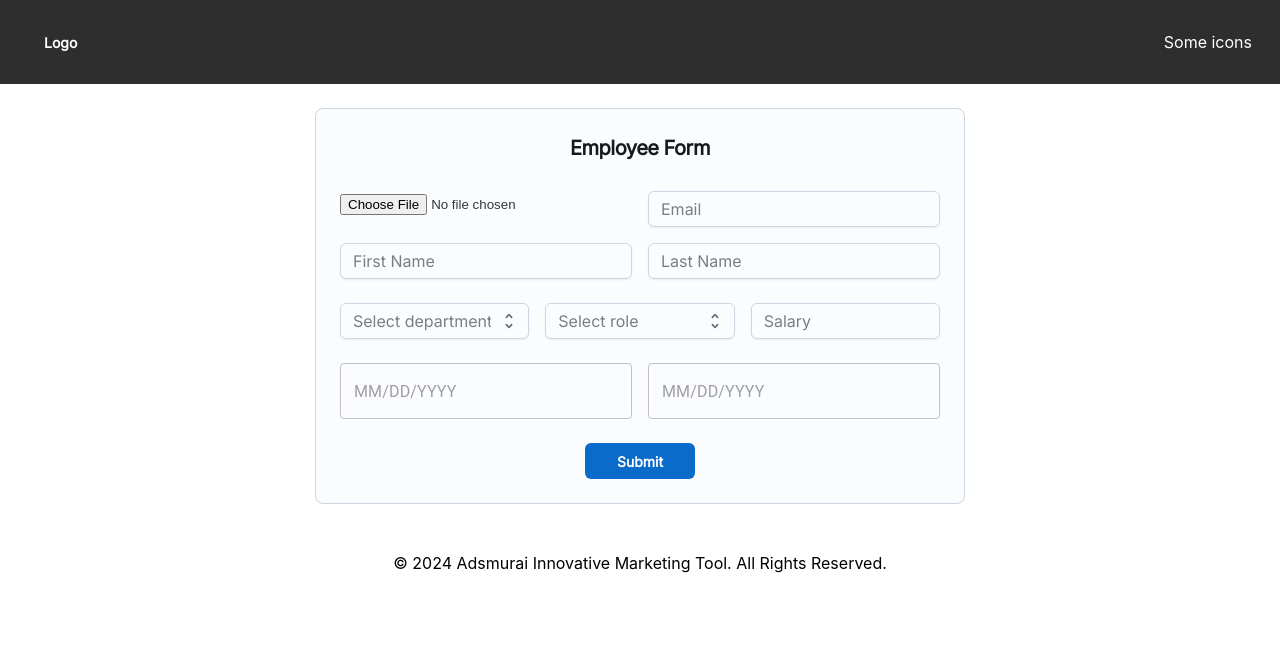
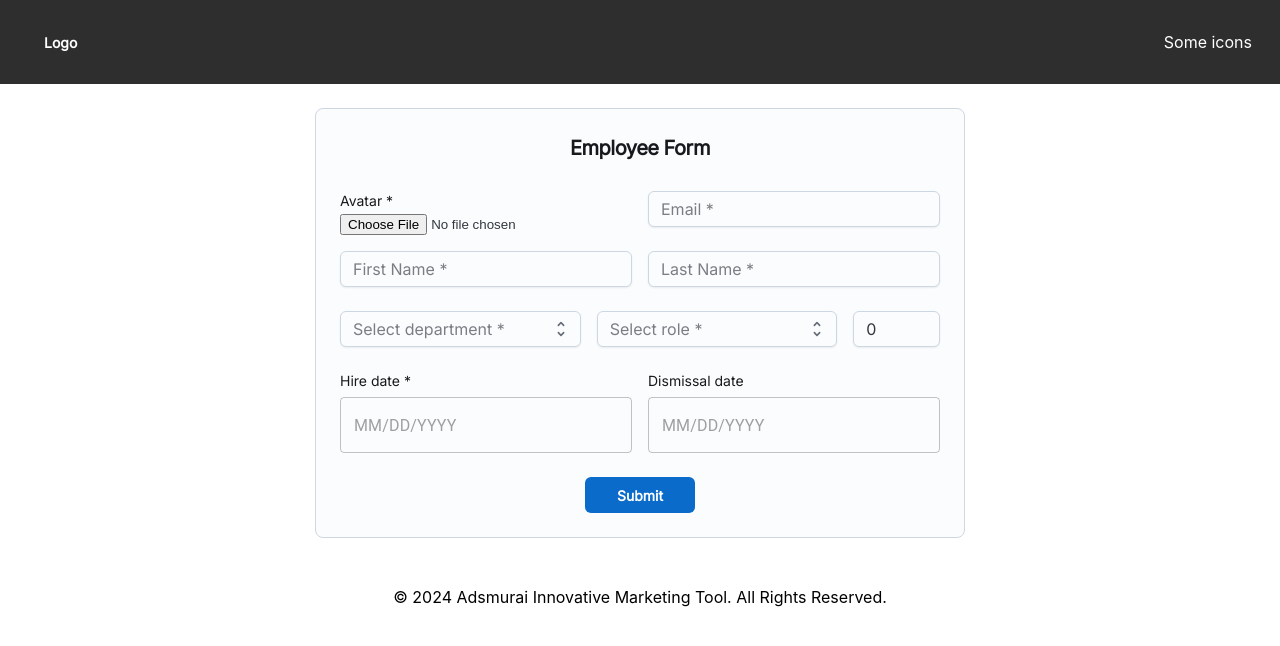
Before and after one commit to rafabarranco/adsmurai, a React (Vite) app: page /create in a window 1280 px wide. Shown: the top 646 px of the page. Built offline with nearby package versions, Linux system fonts and the light colour scheme.

Commit message:
Link employee creation form to API and refactor some validations

```diff
--- a/package.json
+++ b/package.json
@@ -45,6 +45,7 @@
     "@testing-library/react": "^16.0.1",
     "@types/react": "^18.3.3",
     "@types/react-dom": "^18.3.0",
+    "@types/uuid": "^10.0.0",
     "@vitejs/plugin-react": "^4.3.1",
     "@vitest/coverage-v8": "^2.1.3",
     "cypress": "^13.13.3",
@@ -62,6 +63,7 @@
     "sass": "^1.77.8",
     "typescript": "^5.5.3",
     "typescript-eslint": "^8.0.0",
+    "uuid": "^10.0.0",
     "vite": "^5.4.0",
     "vitest": "^2.1.0",
     "zod": "^3.23.8"
--- a/src/views/Employees/Create/index.tsx
+++ b/src/views/Employees/Create/index.tsx
@@ -2,6 +2,7 @@ import { FC, ReactElement } from 'react';
 import { useForm, Controller, SubmitHandler } from 'react-hook-form';
 import { zodResolver } from '@hookform/resolvers/zod';
 import dayjs, { Dayjs } from 'dayjs';
+import { v4 as uuidv4 } from 'uuid';
 
 import Grid from '@mui/joy/Grid';
 import Button from '@mui/joy/Button';
@@ -11,15 +12,22 @@ import Select from '@mui/joy/Select';
 import Option from '@mui/joy/Option';
 import Card from '@mui/joy/Card';
 import Input from '@mui/joy/Input';
+import FormLabel from '@mui/joy/FormLabel';
 import { DatePicker } from '@mui/x-date-pickers/DatePicker';
 import { LocalizationProvider } from '@mui/x-date-pickers/LocalizationProvider';
 import { AdapterDayjs } from '@mui/x-date-pickers/AdapterDayjs';
 
+import useEmployees from '../../../models/employees/useEmployees';
+
 import schema from './validations';
 
 import { TEmployeeCreation } from './types';
+import { IEmployeeDetails } from '../../../models/employees/types';
+import { useNavigate } from 'react-router-dom';
 
 const EmployeeCreation: FC = (): ReactElement => {
+  const navigate = useNavigate();
+  const { addEmployee } = useEmployees();
   const {
     control,
     handleSubmit,
@@ -29,14 +37,14 @@ const EmployeeCreation: FC = (): ReactElement => {
   } = useForm<TEmployeeCreation>({
     resolver: zodResolver(schema),
     defaultValues: {
-      picture: null,
+      picture: '',
       firstName: '',
       lastName: '',
       email: '',
       department: '',
       role: '',
-      salary: '',
-      hireDate: null,
+      salary: 0,
+      hireDate: '',
       dismissalDate: null,
     },
   });
@@ -45,8 +53,16 @@ const EmployeeCreation: FC = (): ReactElement => {
     setValue('picture', fileURL);
   };
 
-  const onSubmit: SubmitHandler<TEmployeeCreation> = (data) => {
-    console.log(data);
+  const onSubmit: SubmitHandler<TEmployeeCreation> = async (data) => {
+    try {
+      await addEmployee({
+        ...data,
+        id: uuidv4(),
+      } as IEmployeeDetails);
+      navigate('/');
+    } catch (error) {
+      console.error(error as Error);
+    }
   };
 
   return (
@@ -58,6 +74,7 @@ const EmployeeCreation: FC = (): ReactElement => {
         <form onSubmit={handleSubmit(onSubmit)}>
           <Grid container spacing={2}>
             <Grid xs={12} sm={6}>
+              <FormLabel>Avatar *</FormLabel>
               <input
                 type="file"
                 accept="image/*"
@@ -68,7 +85,7 @@ const EmployeeCreation: FC = (): ReactElement => {
               <FormControl error={!!errors.email}>
                 <Input
                   type="email"
-                  placeholder="Email"
+                  placeholder="Email *"
                   {...register('email')}
                   error={!!errors.email}
                 />
@@ -80,7 +97,7 @@ const EmployeeCreation: FC = (): ReactElement => {
             <Grid xs={12} sm={6}>
               <FormControl error={!!errors.firstName}>
                 <Input
-                  placeholder="First Name"
+                  placeholder="First Name *"
                   {...register('firstName')}
                   error={!!errors.firstName}
                 />
@@ -94,7 +111,7 @@ const EmployeeCreation: FC = (): ReactElement => {
             <Grid xs={12} sm={6}>
               <FormControl error={!!errors.lastName}>
                 <Input
-                  placeholder="Last Name"
+                  placeholder="Last Name *"
                   {...register('lastName')}
                   error={!!errors.lastName}
                 />
@@ -107,14 +124,15 @@ const EmployeeCreation: FC = (): ReactElement => {
             </Grid>
           </Grid>
           <Grid container spacing={2} sx={{ mt: 2 }}>
-            <Grid xs={12} sm={4}>
+            <Grid xs={12} sm={5}>
               <FormControl error={!!errors.department}>
                 <Controller
                   name="department"
                   control={control}
+                  defaultValue=""
                   render={({ field: { onChange, onBlur, value, ref } }) => (
                     <Select
-                      placeholder="Select department"
+                      placeholder="Select department *"
                       onChange={(_, newValue) => onChange(newValue)} // Cambia para recibir newValue
                       onBlur={onBlur}
                       value={value}
@@ -133,14 +151,14 @@ const EmployeeCreation: FC = (): ReactElement => {
                 )}
               </FormControl>
             </Grid>
-            <Grid xs={12} sm={4}>
+            <Grid xs={12} sm={5}>
               <FormControl error={!!errors.role}>
                 <Controller
                   name="role"
                   control={control}
                   render={({ field: { onChange, onBlur, value, ref } }) => (
                     <Select
-                      placeholder="Select role"
+                      placeholder="Select role *"
                       onChange={(_, newValue) => onChange(newValue)} // Cambia para recibir newValue
                       onBlur={onBlur}
                       value={value}
@@ -157,12 +175,14 @@ const EmployeeCreation: FC = (): ReactElement => {
                 )}
               </FormControl>
             </Grid>
-            <Grid xs={12} sm={4}>
+            <Grid xs={12} sm={2}>
               <FormControl error={!!errors.salary}>
                 <Input
                   type="number"
-                  placeholder="Salary"
-                  {...register('salary')}
+                  placeholder="Salary *"
+                  {...register('salary', {
+                    setValueAs: (value) => (value === '' ? 0 : Number(value)),
+                  })}
                   error={!!errors.salary}
                 />
                 {errors.salary && (
@@ -175,7 +195,8 @@ const EmployeeCreation: FC = (): ReactElement => {
           </Grid>
           <Grid container spacing={2} sx={{ mt: 2 }}>
             <Grid xs={12} sm={6}>
-              <FormControl>
+              <FormControl error={!!errors.hireDate}>
+                <FormLabel>Hire date *</FormLabel>
                 <Controller
                   name="hireDate"
                   control={control}
@@ -189,10 +210,16 @@ const EmployeeCreation: FC = (): ReactElement => {
                     />
                   )}
                 />
+                {errors.hireDate && (
+                  <Typography color="danger">
+                    {errors.hireDate.message}
+                  </Typography>
+                )}
               </FormControl>
             </Grid>
             <Grid xs={12} sm={6}>
               <FormControl>
+                <FormLabel>Dismissal date</FormLabel>
                 <Controller
                   name="dismissalDate"
                   control={control}
--- a/src/views/Employees/Create/validations.ts
+++ b/src/views/Employees/Create/validations.ts
@@ -1,7 +1,7 @@
 import { z } from 'zod';
 
 const schema = z.object({
-  picture: z.string().nullable(),
+  picture: z.string().min(1, { message: 'Picture is required' }),
   firstName: z.string().min(1, { message: 'First name is required' }),
   lastName: z.string().min(1, { message: 'Surname is required' }),
   email: z
@@ -10,8 +10,8 @@ const schema = z.object({
     .email('Must be a valid email'),
   department: z.string().min(1, { message: 'Department is required' }),
   role: z.string().min(1, { message: 'Role is required' }),
-  salary: z.string().min(1, { message: 'Salary is required' }),
-  hireDate: z.string().nullable(),
+  salary: z.number().min(1, { message: 'Salary is required' }),
+  hireDate: z.string().min(1, 'Hire date is required'),
   dismissalDate: z.string().nullable(),
 });
 
```
Also changed, not shown: 1 other file (tests, documents, lock files or other folders).
